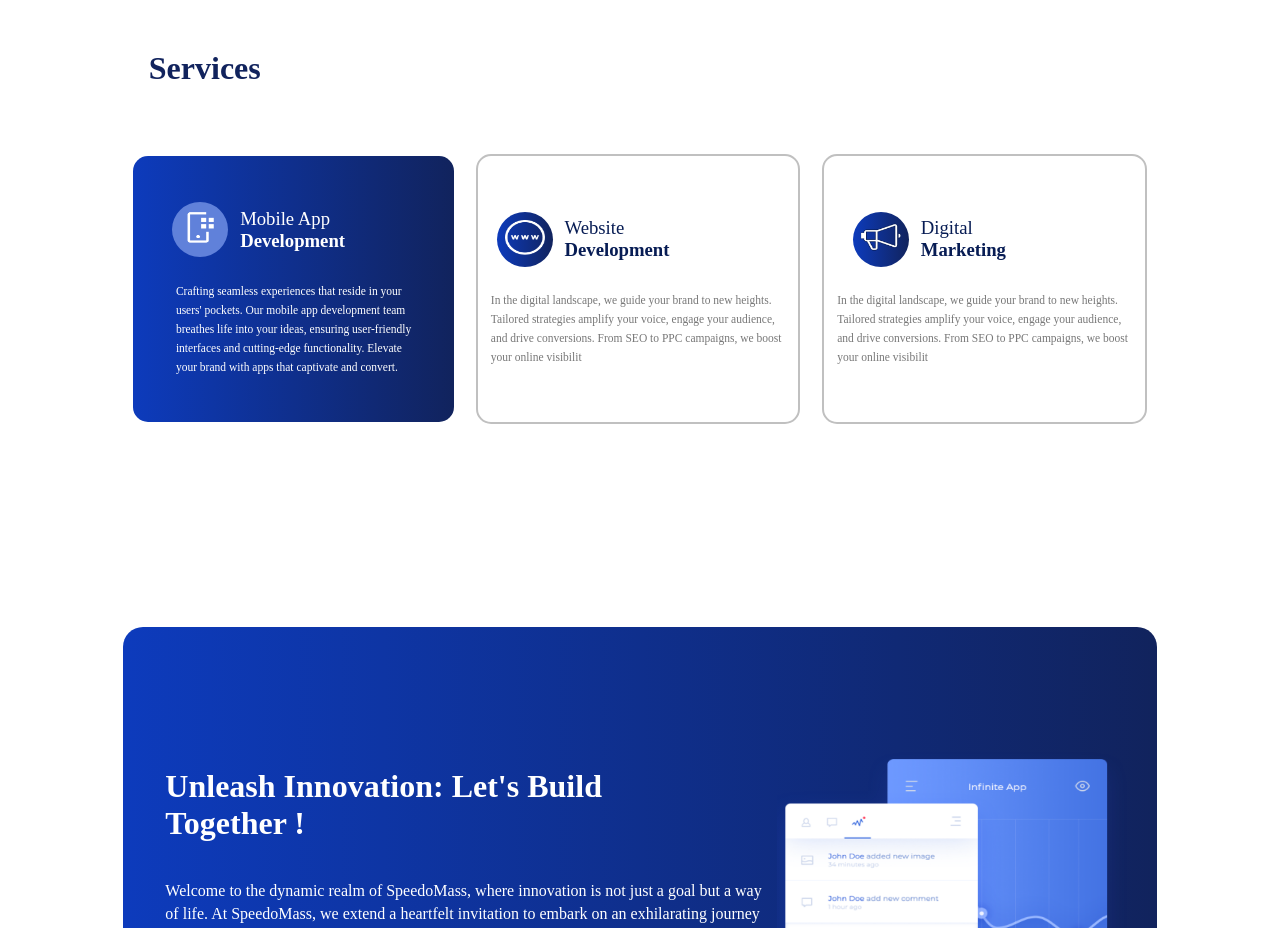
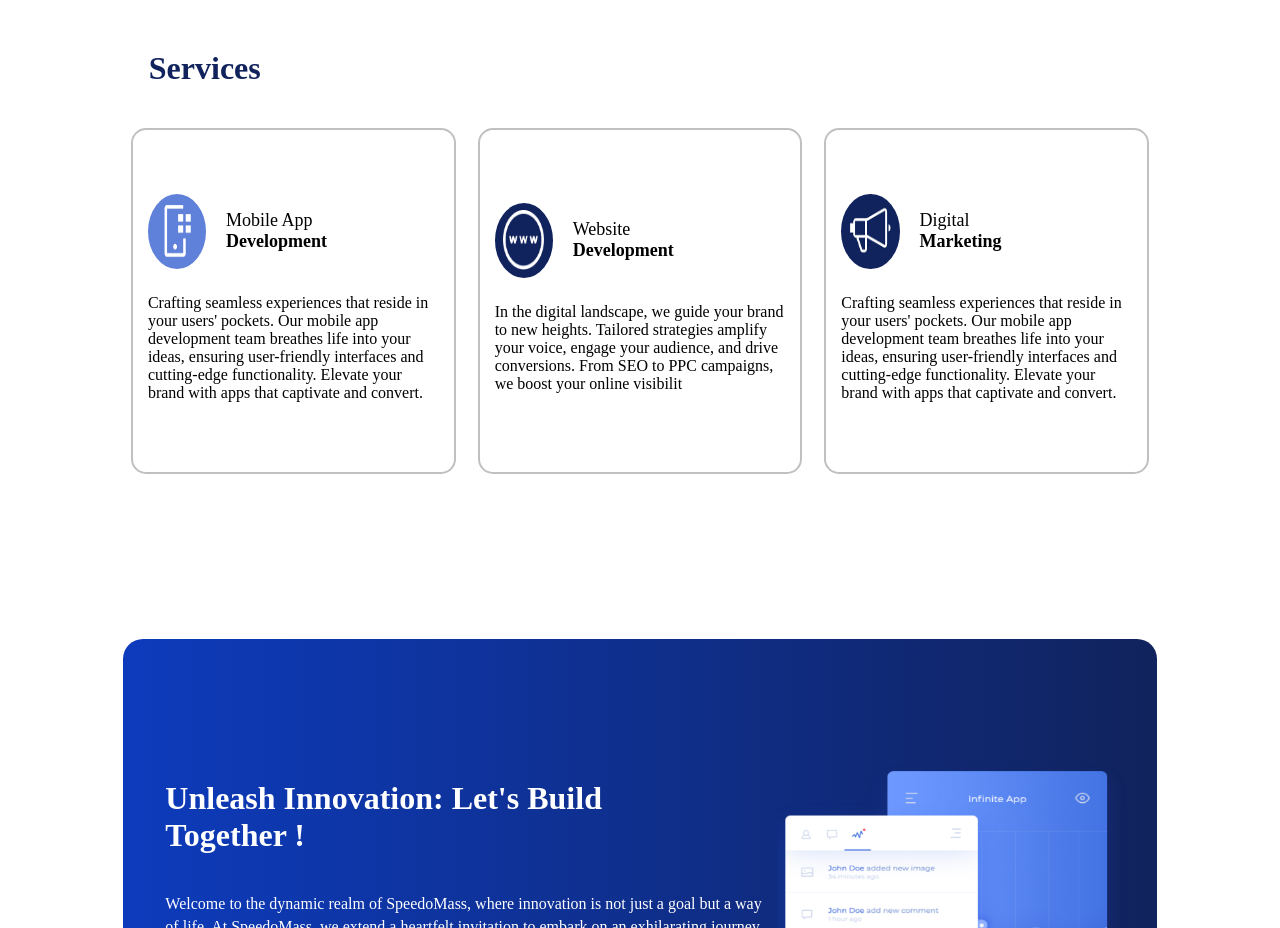
Before and after one commit to 30saharsh/SpeedoMass, a Next.js app: page / in a window 1280 px wide. Shown: the part 2400-3328 px from the top of the page. Built offline with nearby package versions, Linux system fonts and the light colour scheme.

Commit message:
Homepage Cards Fixed

```diff
--- a/components/Home.js
+++ b/components/Home.js
@@ -323,7 +323,7 @@ const Home = () => {
           fontFamily: "Gilroy",
           color: "#11235d",
           marginLeft: "11vw",
-          marginBottom: "-3vw",
+          marginBottom: "-2vw",
           marginTop: "5vw",
         }}
       >
@@ -331,71 +331,57 @@ const Home = () => {
       </h1>
 
       <div className={styles.main4}>
-        <div className={styles.main4box}>
-          <div className={styles.upper}>
-            <div className={styles.phonecontainer}>
-              <img src="/phonelogo.png" alt="" />
+      <div className={styles.mruboxw}>
+        <div className={styles.mruboxwup}>
+
+        <div className={styles.mruboxwcircle}> <img src="/phonelogo.png" alt="" /></div>
+        <div className={styles.mruboxwhead}>
+          <p>Mobile App  <br /> <b>Development</b> </p>
         </div>
-            <h3>
-              <span className={styles.heading3}>Mobile App</span>
-              <br />
-              <b>Development</b>
-            </h3>
         </div>
-          <div className={styles.lower}>
+
+
               <p>
               Crafting seamless experiences that reside in your
-              <br />
 users' pockets. Our mobile app development team
-              <br />
 breathes life into your ideas, ensuring user-friendly
-              <br />
 interfaces and cutting-edge functionality. Elevate
-              <br />
 your brand with apps that captivate and convert.
               </p>
             </div>
+            <div className={styles.mruboxw1}>
+        <div className={styles.mruboxwup1}>
+
+        <div className={styles.mruboxwcircle1}> <img src="/vectorw.png" alt="" /></div>
+        <div className={styles.mruboxwhead1}>
+          <p>Website  <br /> <b>Development</b> </p>
         </div>
-        <div className={styles.main4box2}>
-          <div className={styles.upperbox2}>
-            <div className={styles.phonecontainerbox2}>
-              <img src="/vectorw.png" alt="" />
         </div>
-            <h3>
-              <span className={styles.heading3box2}>Website</span>
-              <br />
-              <b>Development</b>
-            </h3>
-          </div>
-          <div className={styles.lowerbox2}>
+
+
               <p>
-              In the digital landscape, we guide your brand to new heights.
-              Tailored strategies amplify your voice, engage your audience, and
-              drive conversions. From SEO to PPC campaigns, we boost your online
-              visibilit
+              In the digital landscape, we guide your brand to new heights. Tailored strategies amplify your voice, engage your audience, and drive conversions. From SEO to PPC campaigns, we boost your online visibilit
               </p>
             </div>
+            <div className={styles.mruboxw2}>
+        <div className={styles.mruboxwup2}>
+
+        <div className={styles.mruboxwcircle2}> <img src="/vectorspeaker.png" alt="" /></div>
+        <div className={styles.mruboxwhead2}>
+          <p>Digital<br /> <b>Marketing</b> </p>
         </div>
-        <div className={styles.main4box3}>
-          <div className={styles.upperbox3}>
-            <div className={styles.phonecontainerbox3}>
-              <img src="/vectorspeaker.png" alt="" />
         </div>
-            <h3>
-              <span className={styles.heading3box2}>Digital</span>
-              <br />
-              <b>Marketing</b>
-            </h3>
-          </div>
-          <div className={styles.lowerbox2}>
+
+
               <p>
-              In the digital landscape, we guide your brand to new heights.
-              Tailored strategies amplify your voice, engage your audience, and
-              drive conversions. From SEO to PPC campaigns, we boost your online
-              visibilit
+              Crafting seamless experiences that reside in your
+users' pockets. Our mobile app development team
+breathes life into your ideas, ensuring user-friendly
+interfaces and cutting-edge functionality. Elevate
+your brand with apps that captivate and convert.
               </p>
             </div>
-        </div>
+
       </div>
 
       <div className={styles.main5}>
--- a/components/Home.module.css
+++ b/components/Home.module.css
@@ -629,6 +629,177 @@ padding: 12px;
 margin-left: 7.7vw;
 }
 
+.mruboxw{
+  width: 23%;
+  height: 65%;
+  border-radius: 15px;
+  display: flex;
+  flex-direction: column;
+  align-items: flex-start;
+  justify-content: center;
+  /* background: linear-gradient(to right, #0d3bbc, #11235d); */
+  /* border: 2px solid silver; */
+  /* background-color: #FAFAFA; */
+  border: 2px solid silver;
+  padding: 15px;
+  font-family: "Gilroy";
+}
+.mruboxwup{
+  width: 100%;
+  height: 30%;
+  /* background-color: red; */
+  display: flex;
+  align-items: center;
+  justify-content: flex-start;
+  gap: 20px;
+}
+.mruboxwhead p{
+  font-size: 18px;
+}
+.mruboxwcircle{
+  width: 20%;
+  height: 80%;
+  background-color: #6081DA;
+  border-radius: 50%;
+  display: flex;
+  align-items: center;
+  justify-content: center;
+}
+.mruboxwup img{
+  width: 70%;
+  height: 80%;
+}
+.mruboxw:hover{
+  width: 23%;
+  height: 65%;
+  border-radius: 15px;
+  display: flex;
+  flex-direction: column;
+  align-items: flex-start;
+  padding: 1px;
+  justify-content: center;
+  background: linear-gradient(to right, #0d3bbc, #11235d);
+  border: 2px solid silver;
+  padding: 15px;
+  color: #fff;
+  transition: cubic-bezier(0.19, 1, 0.22, 1) 1s all;
+  font-family: "Gilroy";
+  cursor: pointer;
+}
+.mruboxw1{
+  width: 23%;
+  height: 65%;
+  border-radius: 15px;
+  display: flex;
+  flex-direction: column;
+  align-items: flex-start;
+  justify-content: center;
+  /* background: linear-gradient(to right, #0d3bbc, #11235d); */
+  /* border: 2px solid silver; */
+  /* background-color: #FAFAFA; */
+  border: 2px solid silver;
+  padding: 15px;
+  font-family: "Gilroy";
+}
+.mruboxwup1{
+  width: 100%;
+  height: 30%;
+  /* background-color: red; */
+  display: flex;
+  align-items: center;
+  justify-content: flex-start;
+  gap: 20px;
+}
+.mruboxwhead1 p{
+  font-size: 18px;
+}
+.mruboxwcircle1{
+  width: 20%;
+  height: 80%;
+  background-color: #11235d;
+  border-radius: 50%;
+  display: flex;
+  align-items: center;
+  justify-content: center;
+}
+.mruboxwup1 img{
+  width: 70%;
+  height: 80%;
+}
+.mruboxw1:hover{
+  width: 23%;
+  height: 65%;
+  border-radius: 15px;
+  display: flex;
+  flex-direction: column;
+  align-items: flex-start;
+  padding: 1px;
+  justify-content: center;
+  background: linear-gradient(to right, #0d3bbc, #11235d);
+  border: 2px solid silver;
+  padding: 15px;
+  color: #fff;
+  transition: cubic-bezier(0.19, 1, 0.22, 1) 1s all;
+  font-family: "Gilroy";
+  cursor: pointer;
+}
+.mruboxw2{
+  width: 23%;
+  height: 65%;
+  border-radius: 15px;
+  display: flex;
+  flex-direction: column;
+  align-items: flex-start;
+  justify-content: center;
+  /* background: linear-gradient(to right, #0d3bbc, #11235d); */
+  /* border: 2px solid silver; */
+  /* background-color: #FAFAFA; */
+  border: 2px solid silver;
+  padding: 15px;
+  font-family: "Gilroy";
+}
+.mruboxwup2{
+  width: 100%;
+  height: 30%;
+  /* background-color: red; */
+  display: flex;
+  align-items: center;
+  justify-content: flex-start;
+  gap: 20px;
+}
+.mruboxwhead2 p{
+  font-size: 18px;
+}
+.mruboxwcircle2{
+  width: 20%;
+  height: 80%;
+  background-color: #11235d;
+  border-radius: 50%;
+  display: flex;
+  align-items: center;
+  justify-content: center;
+}
+.mruboxwup2 img{
+  width: 70%;
+  height: 80%;
+}
+.mruboxw2:hover{
+  width: 23%;
+  height: 65%;
+  border-radius: 15px;
+  display: flex;
+  flex-direction: column;
+  align-items: flex-start;
+  padding: 1px;
+  justify-content: center;
+  background: linear-gradient(to right, #0d3bbc, #11235d);
+  border: 2px solid silver;
+  padding: 15px;
+  color: #fff;
+  transition: cubic-bezier(0.19, 1, 0.22, 1) 1s all;
+  font-family: "Gilroy";
+  cursor: pointer;
+}
 .main7right{
   width: 45%;
 height: 90%;
@@ -1593,4 +1764,23 @@ padding: 2px;
 .main12right{
   width: 90%;
 }
-}
+.mruboxw{
+  width: 90%;
+}
+.mruboxw:hover{
+  width: 90%;
+}
+.mruboxw1{
+  width: 90%;
+}
+.mruboxw1:hover{
+  width: 90%;
+}
+.mruboxw2{
+  width: 90%;
+}
+.mruboxw2:hover{
+  width: 90%;
+}
+
+}
```
Lines whose indentation alone changed are shown as unchanged.
